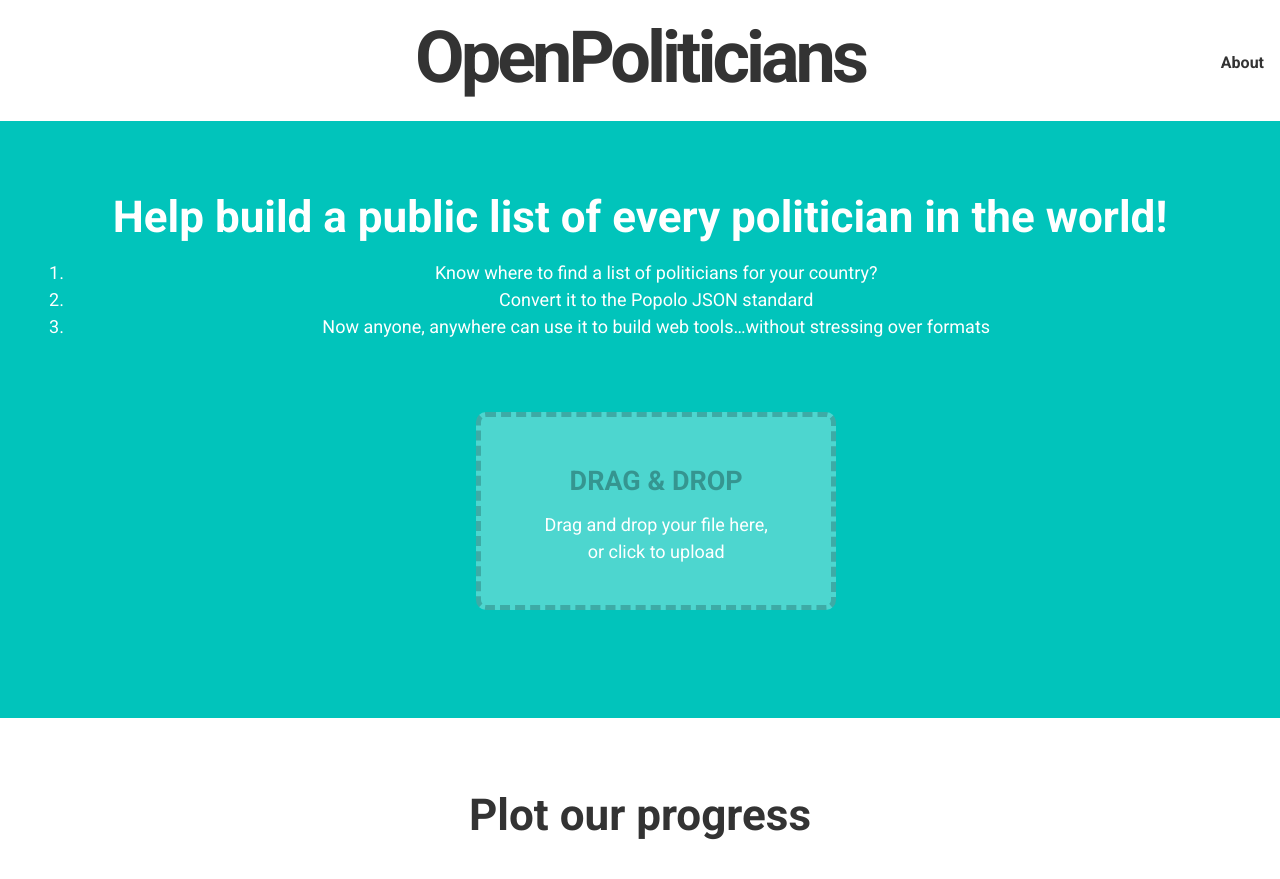
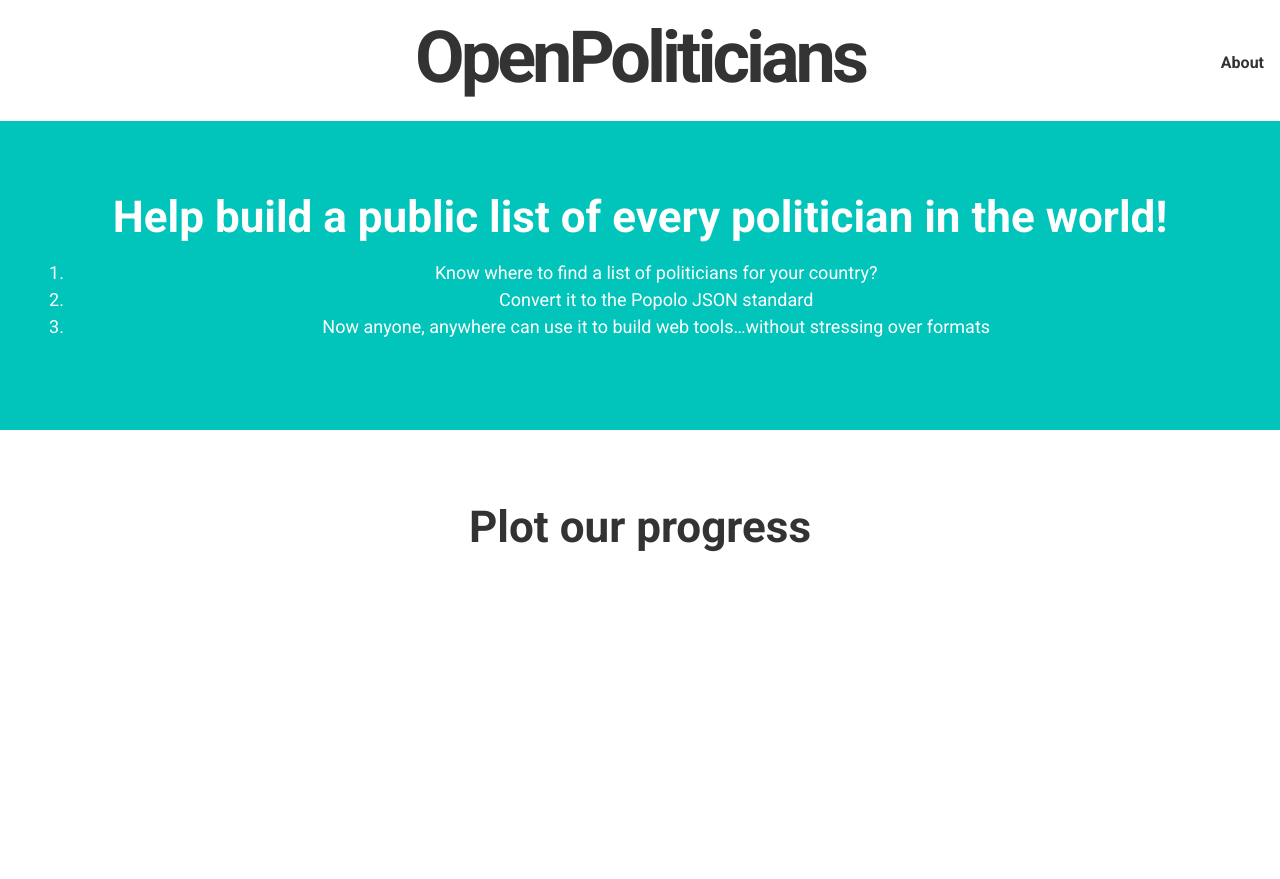
Before and after one commit to everypolitician/everypolitician, a Jekyll site: the page built from index.html, in a window 1280 px wide and 900 px high. Shown: the top 879 px of the window. Built offline with Jekyll 4.4.1, drawn with Linux system fonts in a browser that asks for light colours; comment, search, counter and statistics services are not loaded.

Commit message:
Remove the CSV upload box for now
It's not ready yet — add it back later.

```diff
--- a/index.html
+++ b/index.html
@@ -1,7 +1,7 @@
 ---
 layout: default
 ---
-<div class="hero hero--homepage hero--blue">
+  <div class="hero hero--homepage hero--blue">
       <div class="container">
           <h1>Help build a public list of every politician in the world!</h1>
           <p class="subtitle">
@@ -10,25 +10,6 @@
             <li>Convert it to the Popolo JSON standard</li>
             <li>Now anyone, anywhere can use it to build web tools…without stressing over formats</li>
           </p>
-          <div class="upload-area">
-               <form action="{{ site.baseurl }}/step-2"
-            class="dropzone uploader"
-            id="my-awesome-dropzone">
-                  <p class="drag-and-drop">
-                      Drag &amp; Drop
-                  </p>
-
-                  <div class="fallback">
-                      <input name="file" type="file" multiple />
-                  </div>
-              </form>
-
-
-          <div class="preview-area dropzone-previews">
-
-          </div>
-          </div>
-
       </div>
   </div>
 
```
